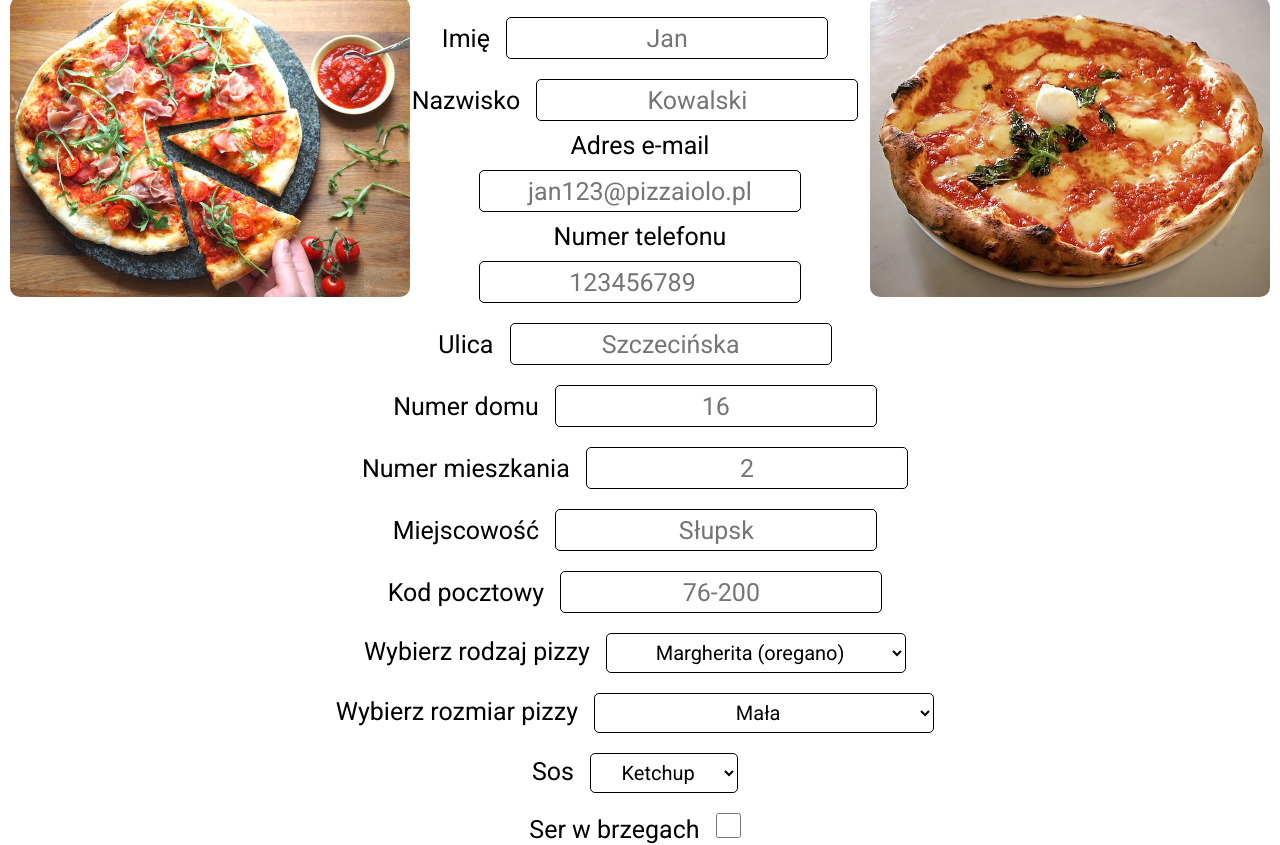
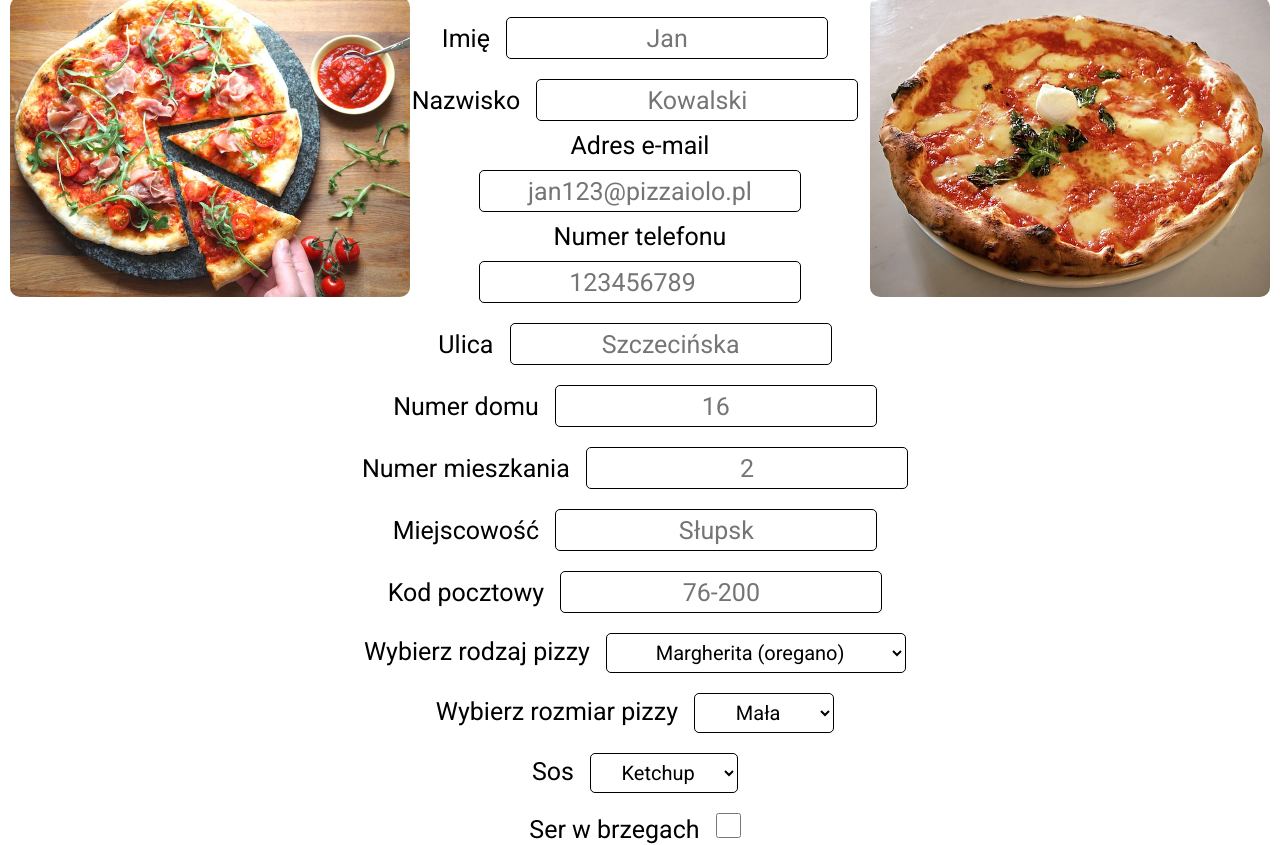
Before and after one commit to szczureQ420/pizza, a plain HTML site: page index.html in a window 1280 px wide. Shown: the part 108-953 px from the top of the page. Drawn offline with Linux system fonts and the light colour scheme.

Commit message:
Update styleindex.css

```diff
--- a/styleindex.css
+++ b/styleindex.css
@@ -135,5 +135,5 @@ textarea{
 }
 
 .rozmiar-pizza{
-  width: 340px;
+  width: 140px;
 }
```
